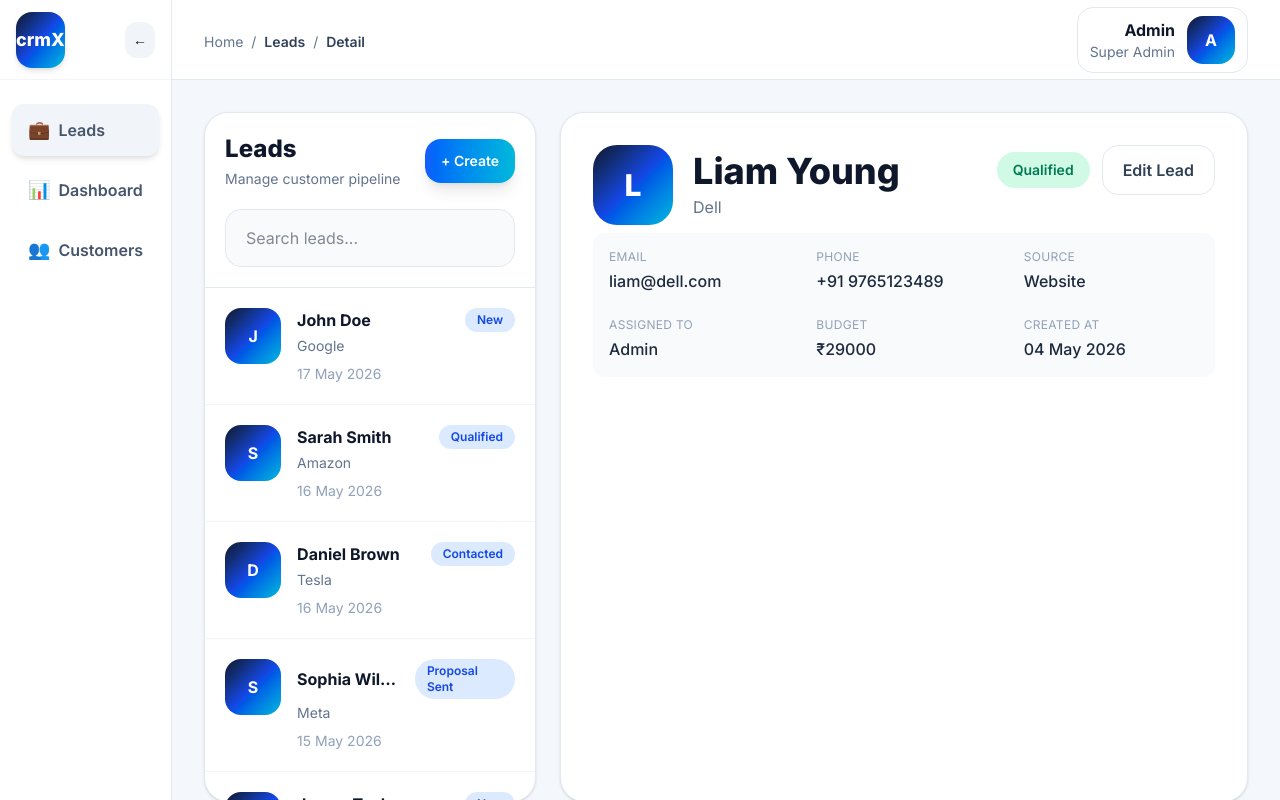
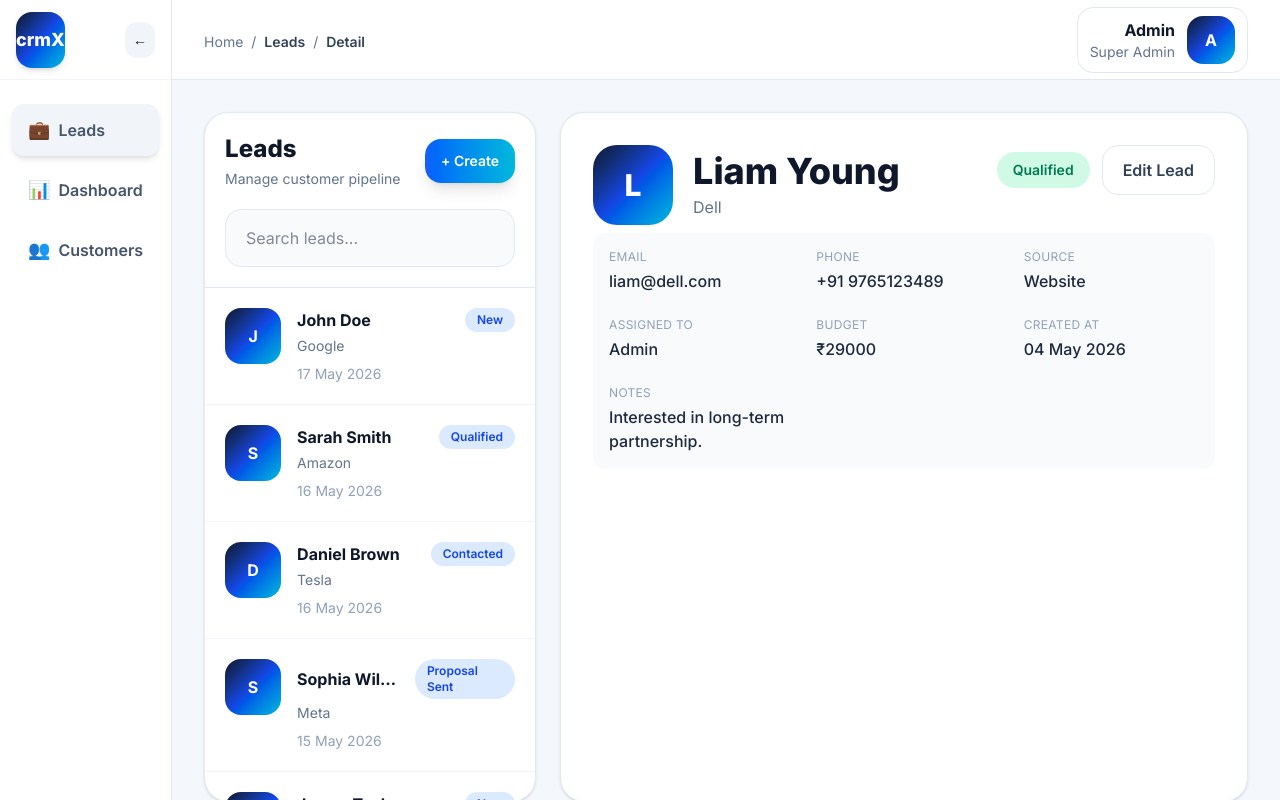
Before and after one commit to saikiranadep/crmX, an Angular app: page /app/leads/15/detail in a window 1280 px wide. Built offline with nearby package versions, Linux system fonts and the light colour scheme; sample sign-in values are in the browser's storage.

Commit message:
Bug fix deatil routing-tooltip on remarks-

```diff
--- a/src/app/features/leads/pages/leads-detail/leads-detail.component.html
+++ b/src/app/features/leads/pages/leads-detail/leads-detail.component.html
@@ -118,6 +118,25 @@
           </p>
         </div>
 
+        <div class="min-w-0 relative group">
+          <p class="text-xs uppercase tracking-wide text-slate-400">
+            Notes
+          </p>
+
+          <p
+            class="mt-1 font-medium text-slate-800 break-words line-clamp-2 cursor-pointer"
+          >
+            {{ lead.notes }}
+          </p>
+
+          <!-- Tooltip -->
+          <div
+            class="absolute left-0 top-full z-50 hidden group-hover:block mt-2 w-80 rounded-lg bg-slate-900 p-3 text-sm text-white shadow-lg whitespace-pre-wrap break-words"
+          >
+            {{ lead.notes }}
+          </div>
+        </div>
+
       </div>
 
       <!-- Notes -->
--- a/src/app/features/leads/pages/leads-detail/leads-detail.component.ts
+++ b/src/app/features/leads/pages/leads-detail/leads-detail.component.ts
@@ -3,35 +3,60 @@ import {
   ActivatedRoute,
   Router
 } from '@angular/router';
-import { DatePipe } from '@angular/common';
+import { CommonModule,DatePipe } from '@angular/common';
 
 import { LeadsService } from '../../services/leads.service';
 
 @Component({
   selector: 'app-leads-detail',
   standalone: true,
-  imports: [DatePipe],
+  imports: [CommonModule,DatePipe],
   templateUrl: './leads-detail.component.html'
 })
 export class LeadsDetailComponent {
-
   private readonly route = inject(ActivatedRoute);
 
   private readonly router = inject(Router);
 
   readonly leadsService = inject(LeadsService);
 
-  readonly id =
-    Number(this.route.snapshot.paramMap.get('id'));
+  // readonly id =
+  // Number(this.route.snapshot.paramMap.get('id'));
 
-  readonly lead =
-    this.leadsService.getLeadById(this.id);
+  // lead: any;
 
+  // ngOnInit(): void {
+
+  //   this.lead =
+  //     this.leadsService.getLeadById(this.id);
+  //     console.log("DeatilLead",this.lead);
+
+  // }
+  // readonly lead =
+  //   this.leadsService.getLeadById(this.id);
+
+  lead: any;
+  leadId = 0;
+  ngOnInit(): void {
+
+    this.route.paramMap.subscribe(params => {
+
+      this.leadId =
+        Number(params.get('id'));
+
+      this.lead =
+        this.leadsService.getLeadById(this.leadId);
+
+      // console.log('DetailLead', this.lead);
+
+    });
+
+  }
   editLead(): void {
 
     this.router.navigate([
       '/app/leads',
-      this.id,
+      this.leadId,
       'edit'
     ]);
 
```
Also changed, not shown: src/app/features/leads/components/leads-list/leads-list.component.css (deleted), src/app/features/leads/pages/leads-create/leads-create.component.css (deleted), src/app/features/leads/pages/leads-detail/leads-detail.component.css (deleted), src/app/features/leads/pages/leads-edit/leads-edit.component.css (deleted), src/app/features/leads/pages/leads-shell/leads-shell.component.css (deleted).
